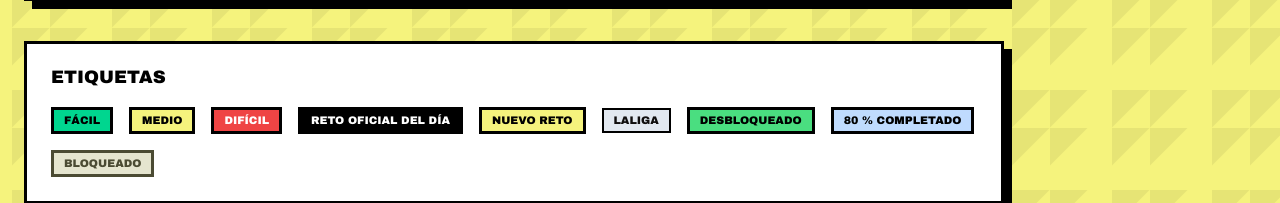
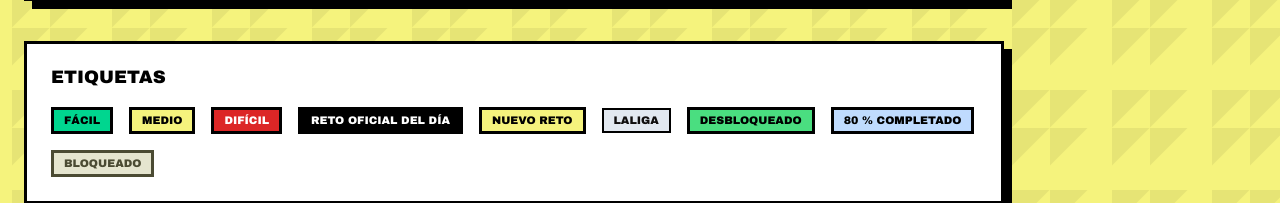
Before and after one commit to BasiMontes/escuadra, a React (Vite) app: page /componentes in a window 1280 px wide. Shown: the part 1022-1225 px from the top of the page. Built offline with nearby package versions, Linux system fonts and the light colour scheme.

Commit message:
fix(a11y): contraste de la etiqueta Difícil
- El texto blanco sobre #ef4444 no llegaba a 4.5:1; la etiqueta usa un rojo más oscuro

```diff
--- a/src/components/Tag.module.css
+++ b/src/components/Tag.module.css
@@ -50,7 +50,7 @@
 }
 
 .red {
-  background: var(--c-red);
+  background: var(--c-red-strong);
   color: var(--c-white);
 }
 
--- a/src/styles/tokens.css
+++ b/src/styles/tokens.css
@@ -34,6 +34,8 @@
   --c-mint: #00d68f;
   --c-coral: #f87171;
   --c-red: #ef4444;
+  /* Rojo de fondo para texto blanco pequeño: #ef4444 no llega a 4.5:1 */
+  --c-red-strong: #dc2626;
   --c-orange: #ea580c;
   --c-orange-soft: #f4d6c6;
   --c-blue: #60a5fa;
```
